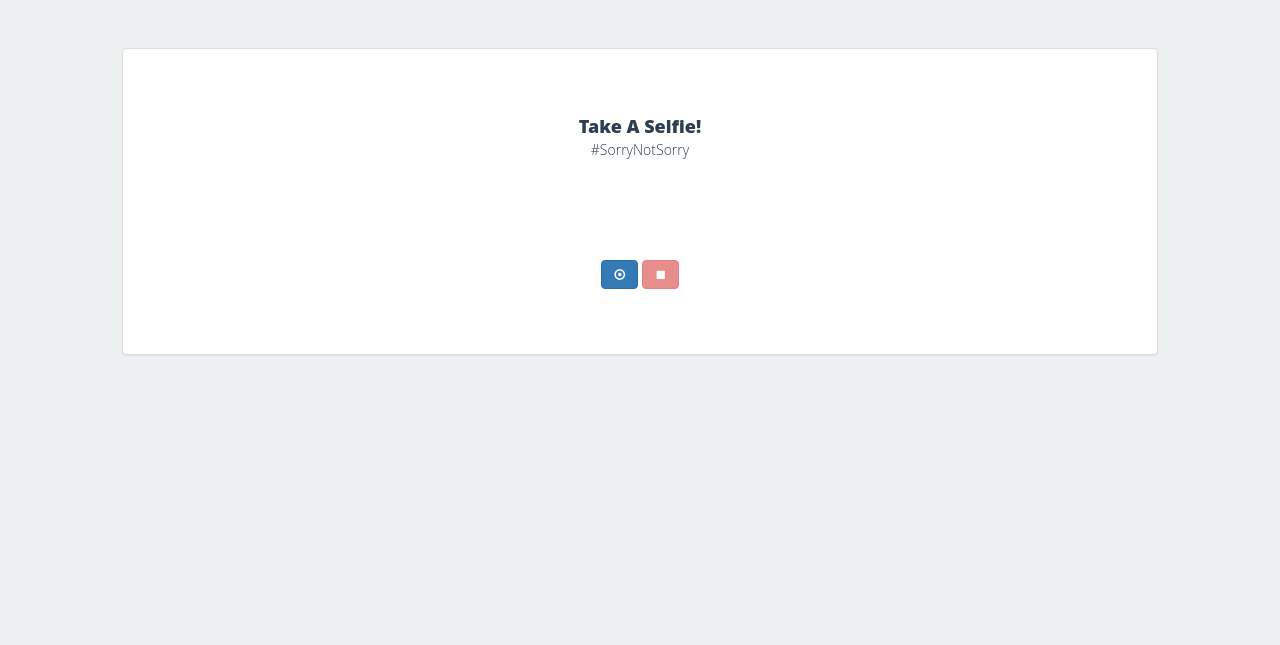
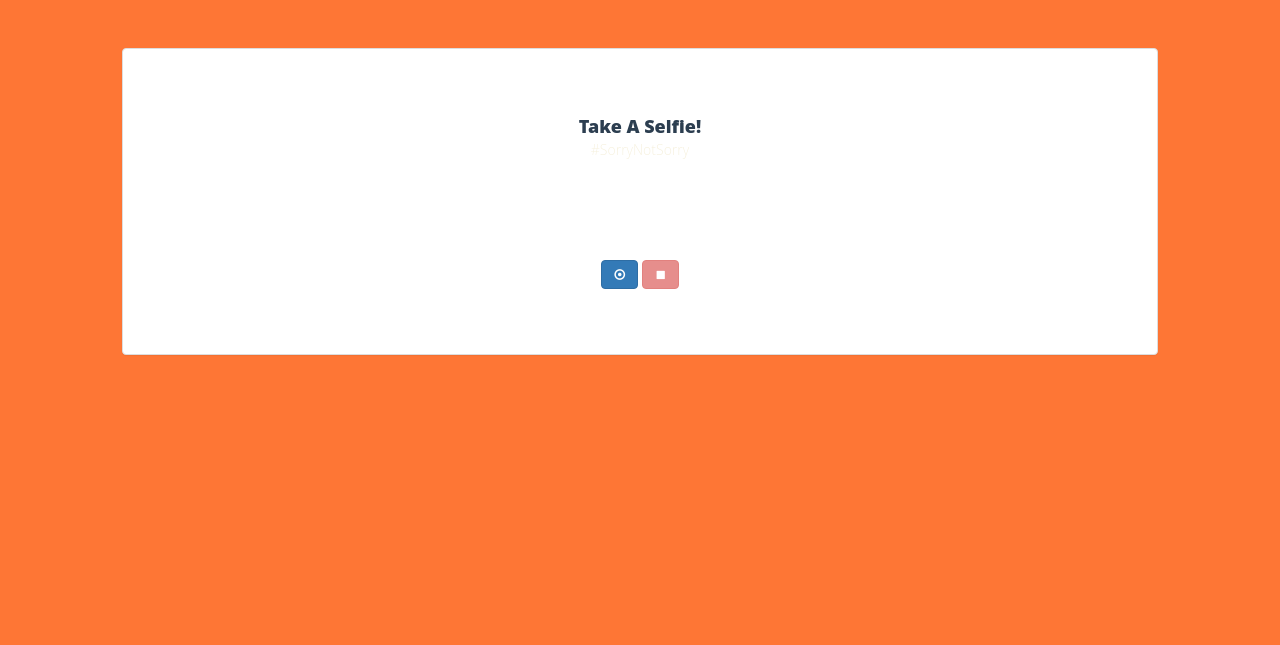
Before and after one commit to josephmilla/selfie, a website: page index.html in a window 1280 px wide. Shown: the part 155-800 px from the top of the page. Drawn offline with Linux system fonts and the light colour scheme.

Commit message:
Change colors

```diff
--- a/assets/css/style.css
+++ b/assets/css/style.css
@@ -8,8 +8,9 @@ html {
 
 body {
   font-family: 'Open Sans', sans-serif;
-  background-color: #ecf0f1;
-  color: #2c3e50;
+  /*background-color: #ecf0f1;*/
+  background-color: #fe7635;
+  color: #f6f1df;
 }
 
 h1 {
```
